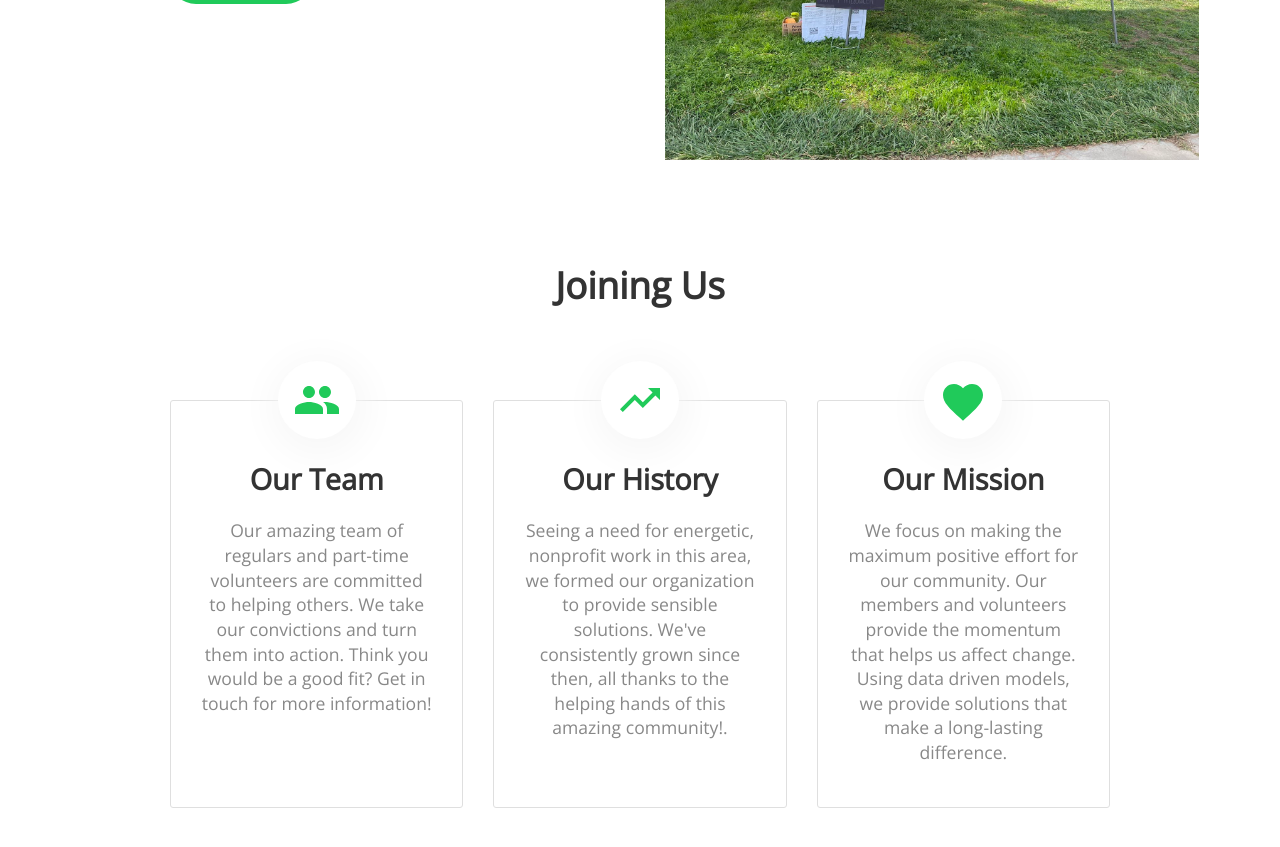
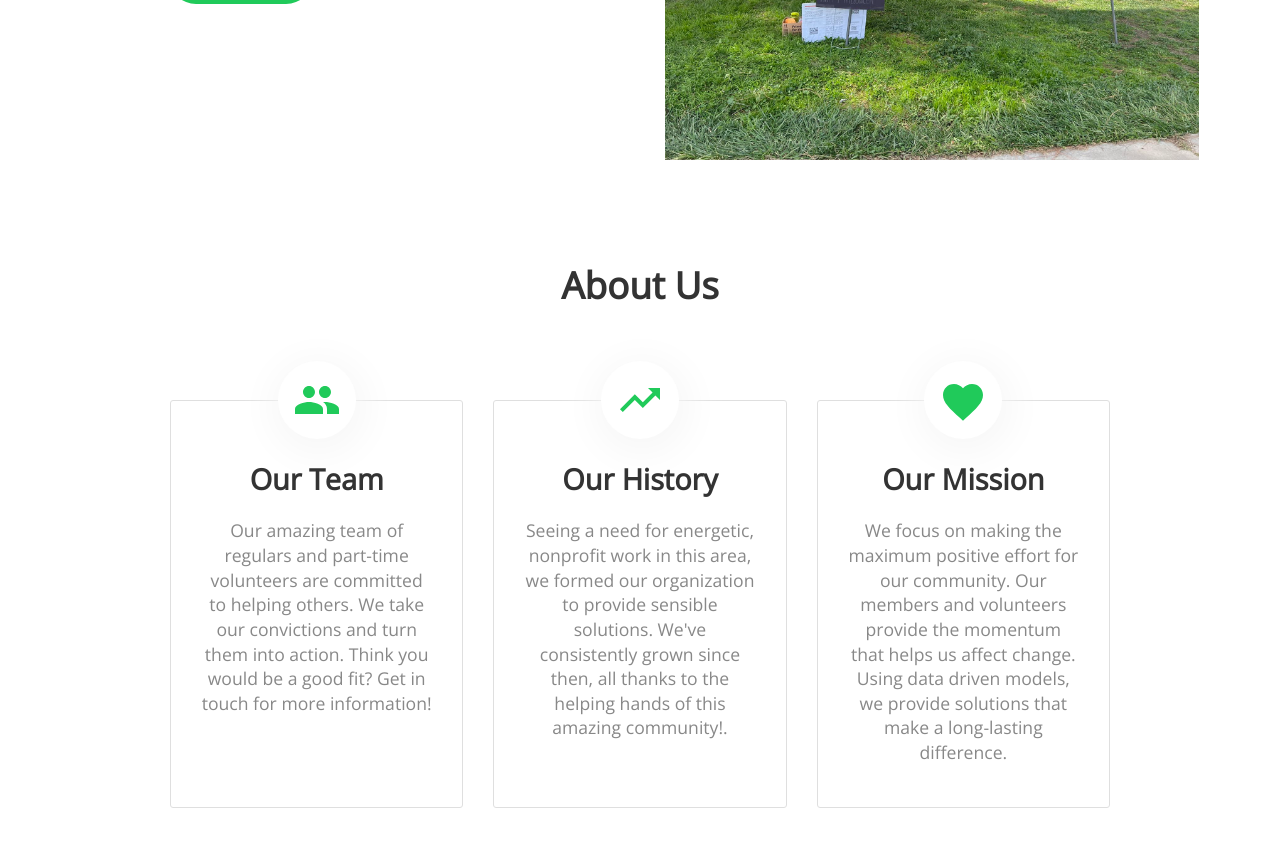
Before and after one commit to meyerholzcommunity/meyerholzcommunity.github.io, a Jekyll site: the page built from index.html, in a window 1280 px wide and 900 px high, scrolled down 440 px. Shown: the top 847 px of the window. Built offline with Jekyll 4.4.1, drawn with Linux system fonts in a browser that asks for light colours; nearby versions of some CDN libraries; a script that is not in the unit is left out.

Commit message:
Update index.html

```diff
--- a/index.html
+++ b/index.html
@@ -20,7 +20,7 @@ title: TOGETHER WE CAN
 </header>
 
 <div class="container">
-	<h2 class="editable" style="text-align: center;">Joining Us</h2>
+	<h2 class="editable" style="text-align: center;">About Us</h2>
 
 	<ul class="thirds">
 		<li>
```
